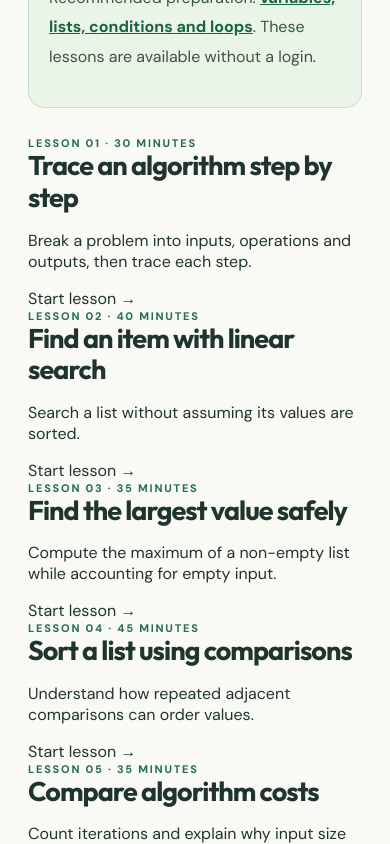
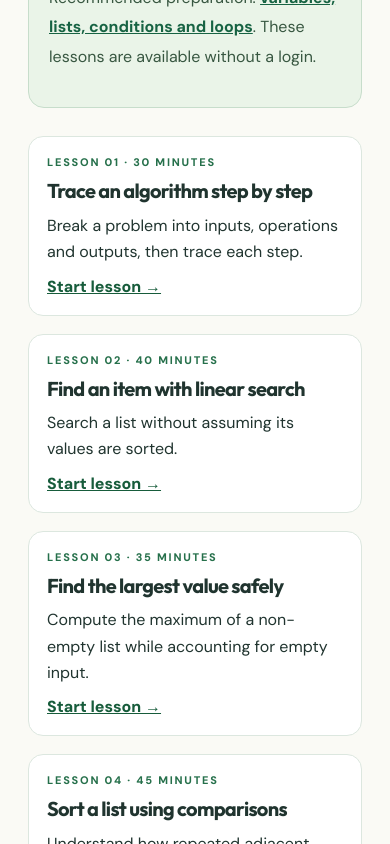
Before and after one commit to fosterb1/kasa-learning-academy, a Next.js app: page /learn/algorithms in a window 390 px wide. Shown: the part 900-1744 px from the top of the page. Built offline with nearby package versions, Linux system fonts and the light colour scheme; no server answers.

Commit message:
style(academy): responsive, accessible Algorithms course navigation

```diff
--- a/src/app/(site)/site.css
+++ b/src/app/(site)/site.css
@@ -390,3 +390,14 @@
 .site-footer{gap:18px}
 .site-footer>span:last-child{display:flex;flex-wrap:wrap;gap:12px 18px;align-items:center}
 @media(max-width:740px){.academy-learn-intro{margin-bottom:12px}}
+
+
+/* Stage 3: simple, responsive algorithm lesson navigation. */
+.academy-algorithms-list{display:grid;grid-template-columns:repeat(2,minmax(0,1fr));gap:18px;margin:28px 0 34px}
+.academy-algorithms-card{display:flex;flex-direction:column;gap:10px;padding:24px;border:1px solid var(--line);border-radius:15px;background:#fff;color:inherit;text-decoration:none}
+.academy-algorithms-card h2{font-size:clamp(20px,2.6vw,25px);margin:0}
+.academy-algorithms-card p{line-height:1.65;margin:0}
+.academy-algorithms-card>span:last-child{font-weight:750;color:#175c3b;margin-top:auto;text-decoration:underline}
+.academy-algorithms-card:focus-visible{outline:3px solid #26704b;outline-offset:3px}
+.academy-algorithms-card:hover{border-color:#26704b}
+@media(max-width:700px){.academy-algorithms-list{grid-template-columns:1fr}.academy-algorithms-card{padding:18px}}
```
